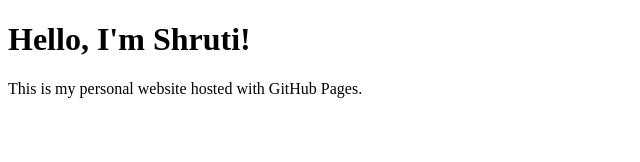
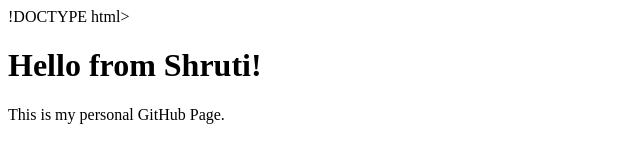
Before and after one commit to shruti1912330/shruti1912330.github.io, a plain HTML site: page index.html in a window 1280 px wide. Shown: the whole page, without its empty margins (0-640 px from the left). Drawn offline with Linux system fonts and the light colour scheme.

Commit message:
Update index.html

```diff
--- a/index.html
+++ b/index.html
@@ -1,10 +1,10 @@
-<!DOCTYPE html>
+!DOCTYPE html>
 <html>
 <head>
-  <title>Welcome to My Website</title>
+  <title>Welcome</title>
 </head>
 <body>
-  <h1>Hello, I'm Shruti!</h1>
-  <p>This is my personal website hosted with GitHub Pages.</p>
+  <h1>Hello from Shruti!</h1>
+  <p>This is my personal GitHub Page.</p>
 </body>
 </html>
```
